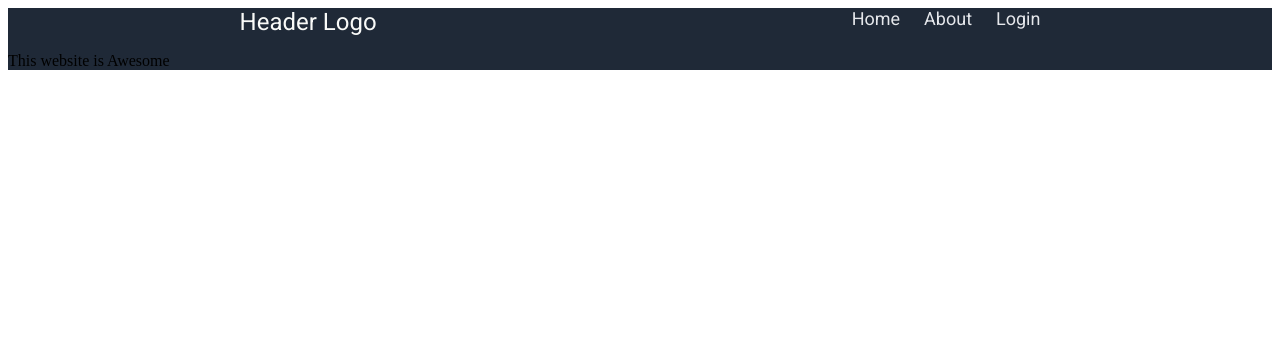
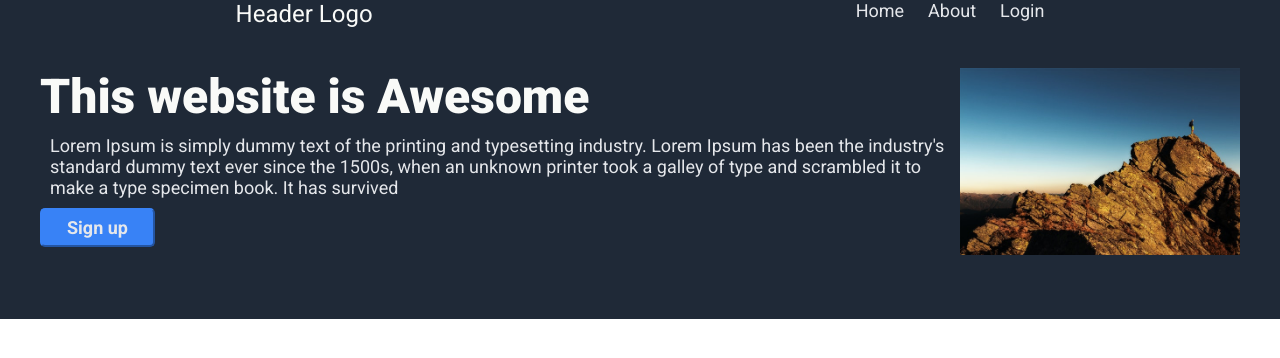
Before and after one commit to minasmike/Landing-Page, a plain HTML site: page index.html in a window 1280 px wide. Drawn offline with Linux system fonts and the light colour scheme.

Commit message:
finsihed header part

```diff
--- a/css/style.css
+++ b/css/style.css
@@ -1,7 +1,12 @@
+*{
+    margin: 0;
+
+}
+
 .top-container{
 
     background-color: #1F2937;
-
+    padding-bottom: 20px;
 }
 .menu{
     display: flex;
@@ -27,3 +32,32 @@
 a{
     text-decoration-line: none;
 }
+.header-textpic{
+    display: flex;
+    align-content: center;
+    margin: 40px;
+
+}
+input{
+    background-color: #3882f6;
+    border-radius: 5px;
+    padding: 7px 25px 7px 25px;
+    color: #E5E7EB;
+    font-size: 18px;
+    border-color: #3882f6;
+    font-family: 'Roboto', sans-serif;
+    font-weight: bolder;
+}
+.main-text{
+    color: #F9FAF8;
+    font-size: 48px;
+    font-family: 'Roboto', sans-serif;
+    font-weight: 800;
+}
+.info-text{
+    color: #E5E7EB;
+    font-size: 18px;
+    font-family: 'Roboto', sans-serif;
+    padding: 10px;
+
+}
--- a/index.html
+++ b/index.html
@@ -23,7 +23,21 @@
 
 
          </div>
-         <div><p>This website is Awesome</p></div>
+         <div class="header-textpic">
+           <div>
+            <div class="main-text"><p>This website is Awesome</p></div>
+            <div class="info-text"><p>Lorem Ipsum is simply dummy text of the printing and typesetting
+             industry. Lorem Ipsum has been the industry's standard dummy
+              text ever since the 1500s, when an unknown printer took a galley of
+               type and scrambled it to make a type specimen
+                book. It has survived </p></div>
+            <input type="button" class="signup" name="signupbtn" value="Sign up">
+         </div>
+         <div><img src="/img/pexels-eberhard-grossgasteiger-673018.jpg" width="280px" alt="man climbing">
+        </div>
+         </div>
+
+
     </section>
 
 </body>
```
Also changed, not shown: img/pexels-eberhard-grossgasteiger-673018.jpg (added).
